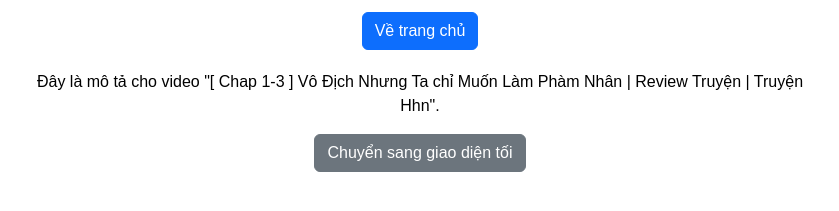
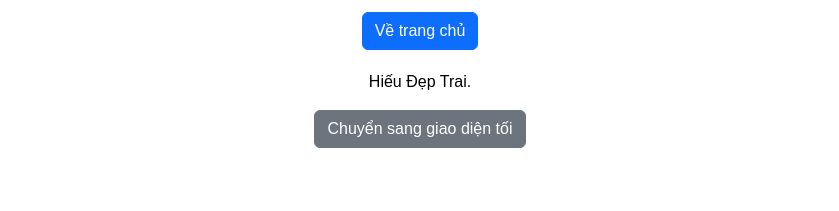
Before and after one commit to whitehac237/nhacchill, a plain HTML site: page index.html in a window 1280 px wide. Shown: the part 521-732 px from the top of the page, without its empty margins (220-1059 px from the left). Drawn offline with nearby package versions, Linux system fonts and the light colour scheme.

Commit message:
Update index.html

```diff
--- a/index.html
+++ b/index.html
@@ -48,7 +48,7 @@
         </div>
 
         <div class="video-description">
-            <p>Đây là mô tả cho video "[ Chap 1-3 ] Vô Địch Nhưng Ta chỉ Muốn Làm Phàm Nhân | Review Truyện | Truyện Hhn".</p>
+            <p>Hiếu Đẹp Trai.</p>
         </div>
 
         <div class="theme-toggle mt-3">
```
